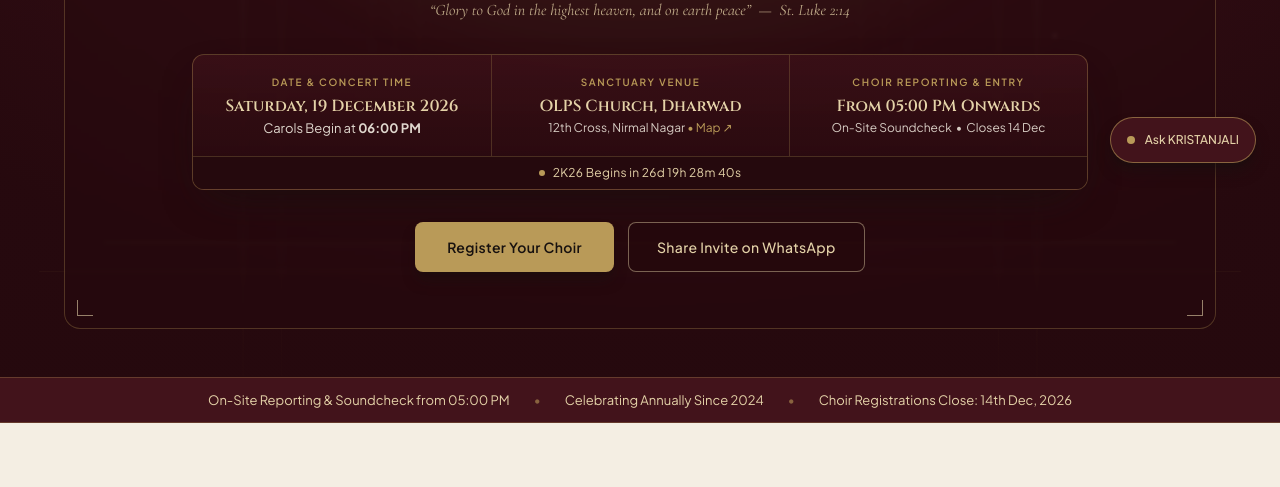
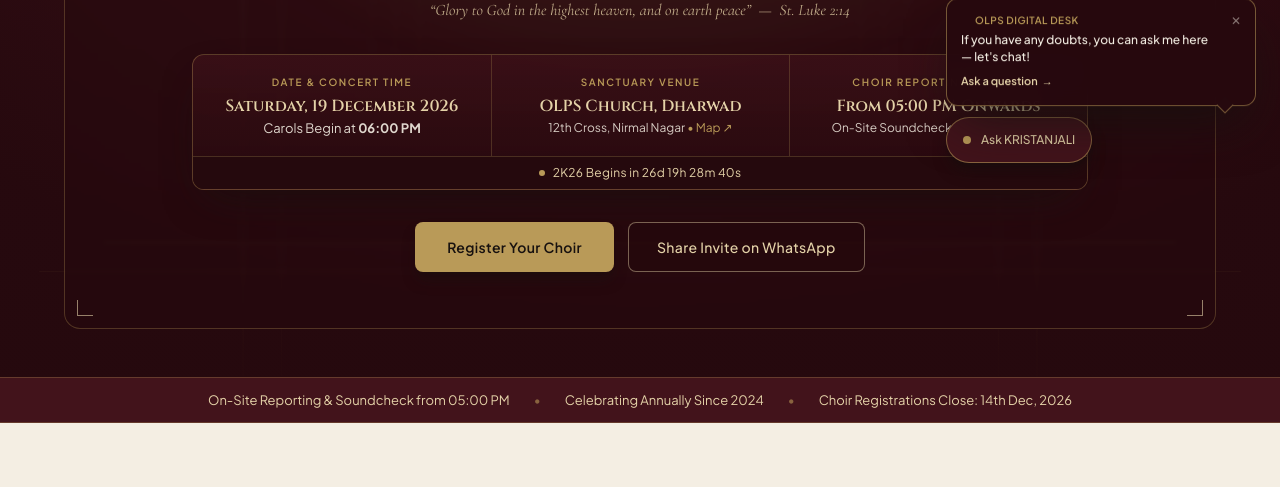
Before and after one commit to samsondandin/Kristanjali, a plain HTML site: page index.html in a window 1280 px wide. Shown: the part 613-1100 px from the top of the page. Drawn offline with nearby package versions, Linux system fonts and the light colour scheme.

Commit message:
Add professional pop-up prompt to Ask KRISTANJALI concierge chat

```diff
--- a/index.html
+++ b/index.html
@@ -227,6 +227,13 @@
         color: #17110F !important;
         padding: 32px !important;
       }
+    }
+    @keyframes teaserFloat {
+      0%, 100% { transform: translateY(0); }
+      50% { transform: translateY(-4px); }
+    }
+    .animate-teaser-float {
+      animation: teaserFloat 3.2s ease-in-out infinite;
     }
   </style>
 </head>
@@ -1282,6 +1289,40 @@
        FLOATING KRISTANJALI EVENT CONCIERGE CHAT BOX
   ========================================================================== -->
   <div id="concierge-widget" class="fixed bottom-20 md:bottom-6 right-4 sm:right-6 z-40">
+    <!-- Interactive Pop-up Teaser Bubble -->
+    <div
+      id="concierge-teaser-bubble"
+      class="mb-2.5 max-w-[270px] sm:max-w-[310px] ml-auto relative rounded-xl bg-[#26090E]/95 border border-[#B99A58]/55 shadow-2xl shadow-[#17110F]/80 p-3.5 backdrop-blur-md transition-all duration-300 animate-teaser-float"
+    >
+      <div class="flex items-start justify-between gap-2">
+        <div class="cursor-pointer group" onclick="toggleConciergeChat(true)">
+          <div class="flex items-center gap-1.5 mb-1">
+            <span class="w-2 h-2 rounded-full bg-[#B99A58] animate-ping"></span>
+            <span class="font-sans text-[10px] font-semibold tracking-wider text-[#B99A58] uppercase">
+              OLPS Digital Desk
+            </span>
+          </div>
+          <p class="font-sans text-xs font-medium text-[#F4EEE3] leading-snug">
+            If you have any doubts, you can ask me here — let's chat!
+          </p>
+          <span class="inline-flex items-center gap-1 mt-2 font-sans text-[11px] font-semibold text-[#E4D2A8] group-hover:text-white transition-colors">
+            Ask a question <span>→</span>
+          </span>
+        </div>
+        <button
+          type="button"
+          onclick="event.stopPropagation(); dismissConciergeTeaser();"
+          aria-label="Dismiss message"
+          title="Dismiss"
+          class="text-[#F4EEE3]/50 hover:text-[#E4D2A8] text-xs p-1 -mr-1 -mt-1 transition-colors"
+        >
+          ✕
+        </button>
+      </div>
+      <!-- Triangle Pointer Indicator pointing to Ask KRISTANJALI button -->
+      <div class="absolute -bottom-1.5 right-6 w-3 h-3 bg-[#26090E] border-r border-b border-[#B99A58]/55 rotate-45"></div>
+    </div>
+
     <!-- Launcher Button -->
     <button
       type="button"
@@ -2509,13 +2550,22 @@
     function toggleConciergeChat(forceState) {
       const panel = document.getElementById("concierge-panel");
       const btn = document.getElementById("concierge-toggle-btn");
+      const teaser = document.getElementById("concierge-teaser-bubble");
       if (!panel || !btn) return;
       const shouldOpen = typeof forceState === "boolean" ? forceState : panel.classList.contains("hidden");
       panel.classList.toggle("hidden", !shouldOpen);
       btn.setAttribute("aria-expanded", String(shouldOpen));
+      if (teaser && shouldOpen) {
+        teaser.classList.add("hidden");
+      }
       if (shouldOpen) {
         document.getElementById("concierge-input")?.focus();
       }
+    }
+
+    function dismissConciergeTeaser() {
+      const teaser = document.getElementById("concierge-teaser-bubble");
+      if (teaser) teaser.classList.add("hidden");
     }
 
     function appendConciergeBubble(text, sender = "bot") {
```
